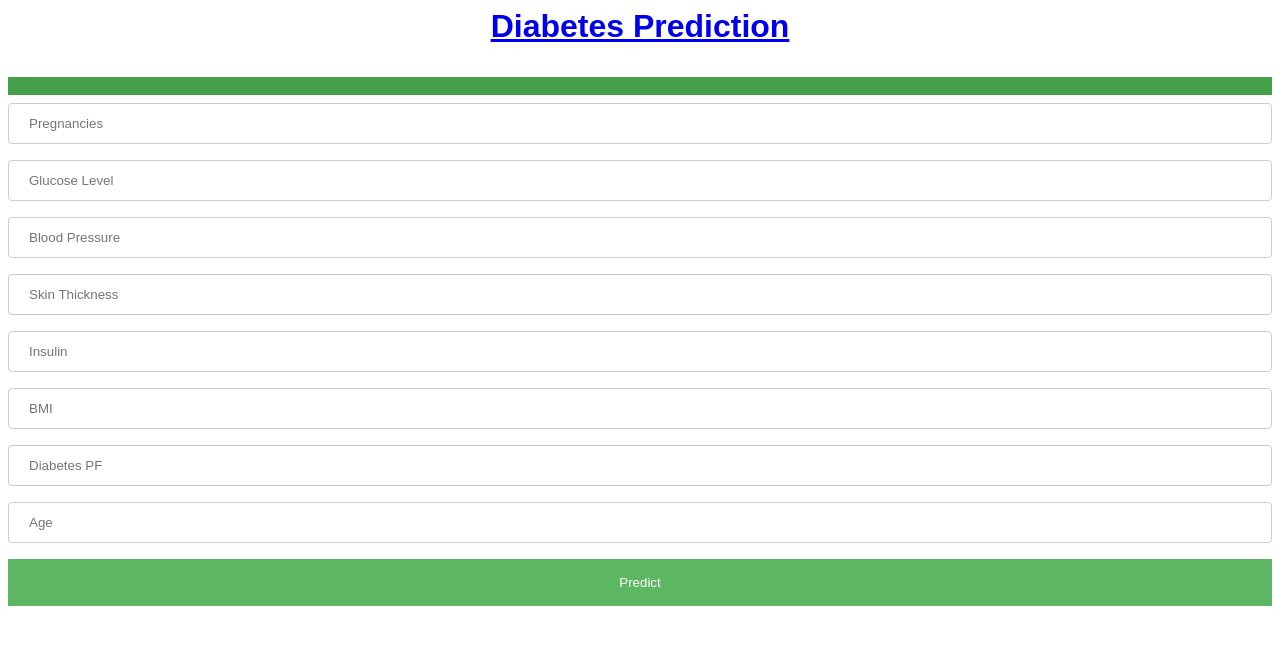
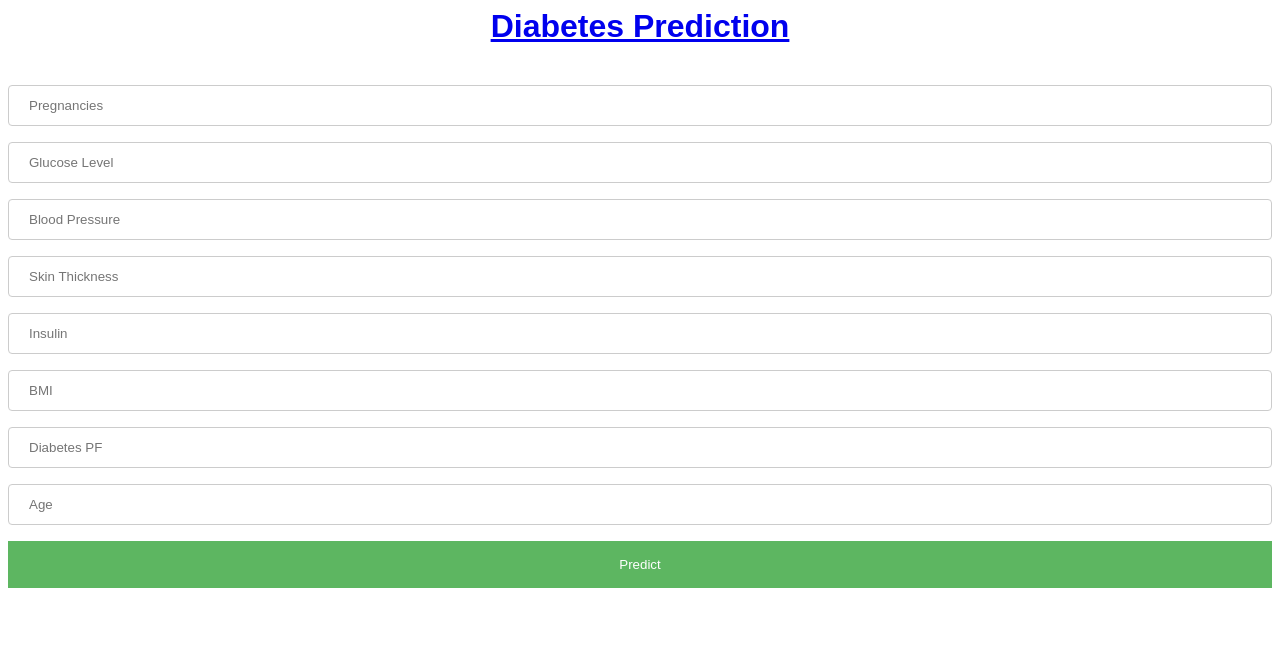
Before and after one commit to Veerababu5136/diabetsis, a Flask app: page / in a window 1280 px wide. Shown: the top 645 px of the page. Run offline with Flask 3, Linux system fonts and the light colour scheme; parts of the project's set-up code (start-up, migrations or seed data) failed here and were passed over.

Commit message:
Update index.html

```diff
--- a/templates/index.html
+++ b/templates/index.html
@@ -36,8 +36,8 @@
 </head>
 <body>
 <h1><a href='/'><p style="text-align:center;">Diabetes Prediction</p></a></h1>
-<marquee direction="left" width="100%" scrollamount="5%" bgcolor="#45a049">This project is done by <a href="http://www.nsrit.edu.in/" target="blank">NSRIT</a>students with the help of<a href="http://hmies.in/" target="blank"> HMI enegeneering services.</a></marquee>
-<form acton="/predict" method="post">
+<!-- <marquee direction="left" width="100%" scrollamount="5%" bgcolor="#45a049">This project is done by <a href="http://www.nsrit.edu.in/" target="blank">NSRIT</a>students with the help of<a href="http://hmies.in/" target="blank"> HMI enegeneering services.</a></marquee>
+<form acton="/predict" method="post"> -->
 <input type="text" name="Pregnancies" placeholder="Pregnancies" required="required"/>
 <input type="text" name="Glucose Level" placeholder="Glucose Level" required="required"/>
 <input type="text" name="Blood Pressure" placeholder="Blood Pressure" required="required"/>
```
